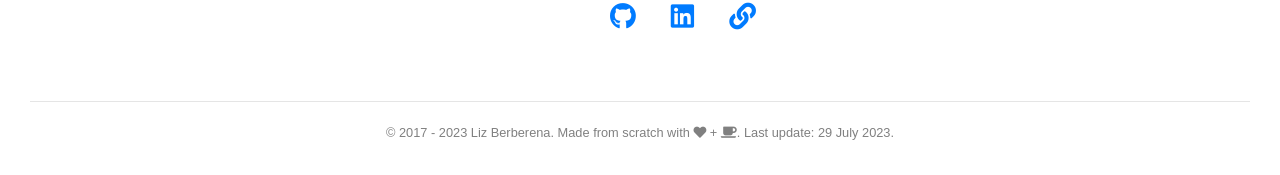
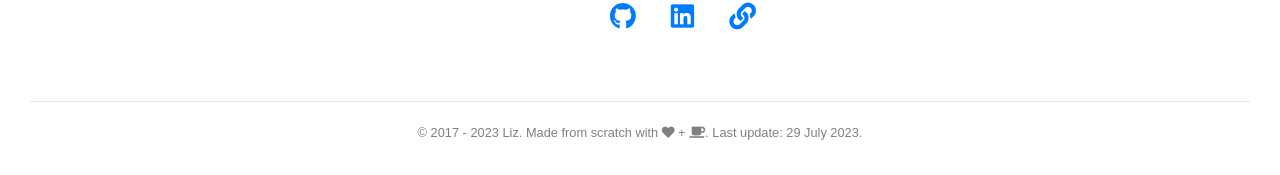
Before and after one commit to liz-lorena/early-2019, a Jekyll site: the page built from index.html, in a window 1280 px wide and 900 px high, scrolled down 3752 px. Shown: the part 722-897 px from the top of the window. Built offline with Jekyll 4.4.1, drawn with Linux system fonts in a browser that asks for light colours; nearby versions of some CDN libraries; the list of posts is cut into pages by our own code.

Commit message:
Update credits.html

```diff
--- a/_includes/credits.html
+++ b/_includes/credits.html
@@ -4,6 +4,6 @@
 		<script>
 			var year = new Date();
 			document.write(year.getFullYear());
-		</script> Liz Berberena. Made from scratch with <i class="fas fa-heart"></i> + <i class="fas fa-coffee"></i>. Last update: {{ site.time | date: "%-d %B %Y" }}.
+		</script> Liz. Made from scratch with <i class="fas fa-heart"></i> + <i class="fas fa-coffee"></i>. Last update: {{ site.time | date: "%-d %B %Y" }}.
 	</p>
 </div>
```
